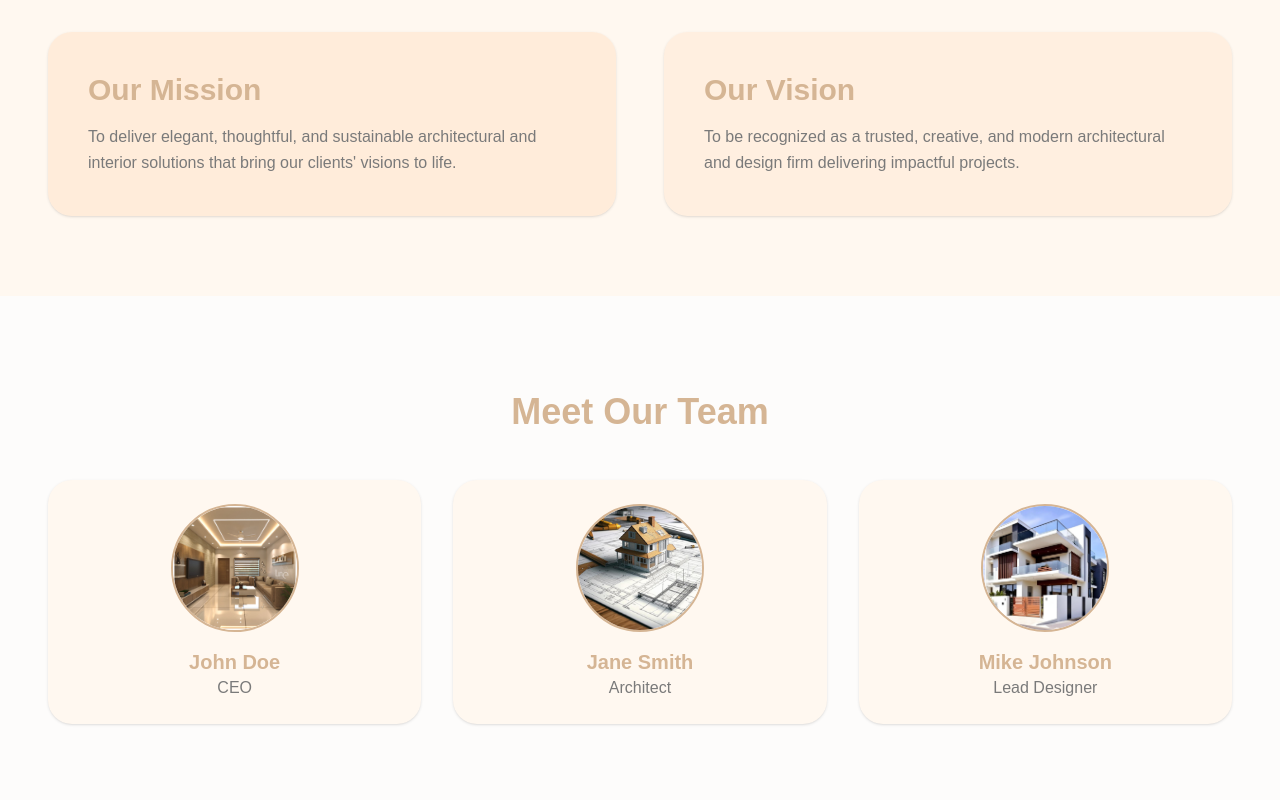
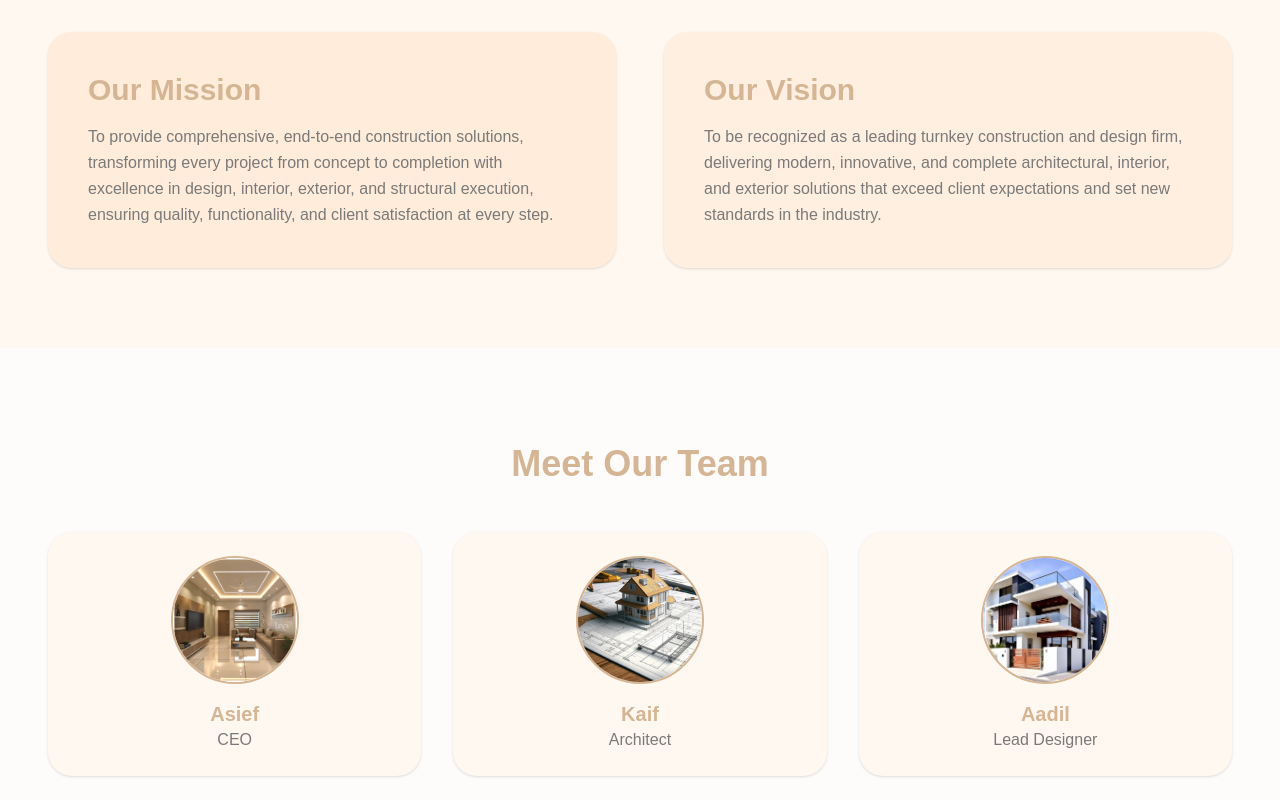
Before and after one commit to nexgen-2025/nexgen-construction-website, a Next.js app: page /about in a window 1280 px wide. Shown: the part 1600-2400 px from the top of the page. Built offline with nearby package versions, Linux system fonts and the light colour scheme.

Commit message:
updated the works

```diff
--- a/app/about/page.tsx
+++ b/app/about/page.tsx
@@ -165,8 +165,11 @@ const Page = () => {
               Our Mission
             </h3>
             <p className="text-[#7A7A7A] leading-relaxed">
-              To deliver elegant, thoughtful, and sustainable architectural and
-              interior solutions that bring our clients&apos; visions to life.
+              To provide comprehensive, end-to-end construction solutions,
+              transforming every project from concept to completion with
+              excellence in design, interior, exterior, and structural
+              execution, ensuring quality, functionality, and client
+              satisfaction at every step.
             </p>
           </motion.div>
           <motion.div
@@ -179,8 +182,10 @@ const Page = () => {
               Our Vision
             </h3>
             <p className="text-[#7A7A7A] leading-relaxed">
-              To be recognized as a trusted, creative, and modern architectural
-              and design firm delivering impactful projects.
+              To be recognized as a leading turnkey construction and design
+              firm, delivering modern, innovative, and complete architectural,
+              interior, and exterior solutions that exceed client expectations
+              and set new standards in the industry.
             </p>
           </motion.div>
         </div>
@@ -198,9 +203,9 @@ const Page = () => {
         </motion.h2>
         <div className="grid grid-cols-1 sm:grid-cols-2 md:grid-cols-3 gap-8">
           {[
-            { name: "John Doe", role: "CEO", img: "/hero1.jpg" },
-            { name: "Jane Smith", role: "Architect", img: "/hero2.jpg" },
-            { name: "Mike Johnson", role: "Lead Designer", img: "/hero4.jpg" },
+            { name: "Asief", role: "CEO", img: "/hero1.jpg" },
+            { name: "Kaif", role: "Architect", img: "/hero2.jpg" },
+            { name: "Aadil", role: "Lead Designer", img: "/hero4.jpg" },
           ].map((member, index) => (
             <motion.div
               key={index}
--- a/app/components/Services.tsx
+++ b/app/components/Services.tsx
@@ -28,12 +28,13 @@ const servicesData = [
     image: "/hero3.jpg",
   },
   {
-    title: "Excavation & Interiors",
+    title: "Turnkey Construction",
     description:
-      "Complete excavation, site preparation, and interior design services tailored to your project. From groundwork to stylish interiors, we provide an end-to-end solution.",
+      "From architectural design to full construction, including interior and exterior finishes, we deliver complete, end-to-end solutions for your home or project, ensuring quality and precision at every stage.",
     icon: <Layers size={36} />,
     image: "/hero4.jpg",
   },
+
   {
     title: "Architecture & Planning",
     description:
```
